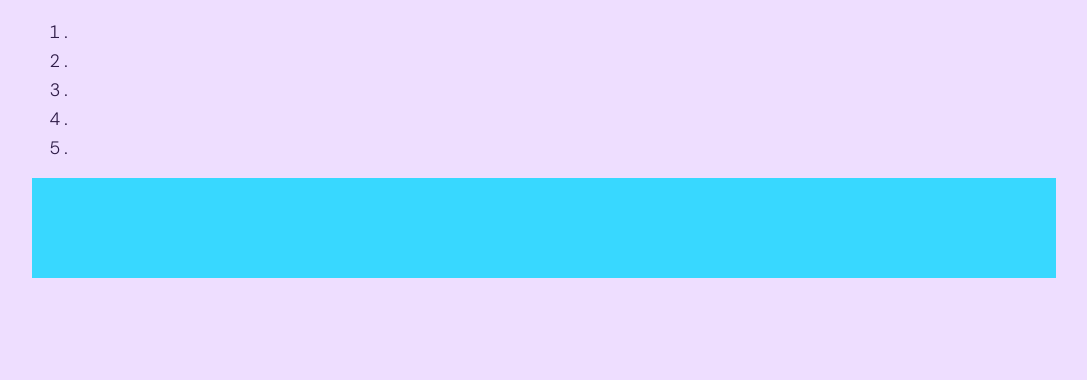
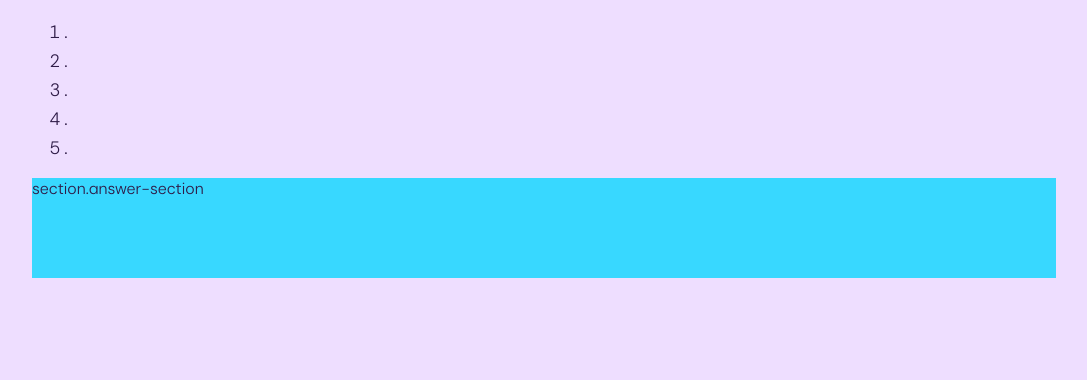
Before and after one commit to stillprocrastinating/UDP5WA4CF-UN03_back_end_development, a Django app: template question/templates/question/question_detail.html in a window 1280 px wide. Shown: the part 331-711 px from the top of the page, without its empty margins (96-1183 px from the left). Run offline with Django 5.2, Linux system fonts and the light colour scheme; the template is opened without the code that fills it, so the values that code supplies are empty.

Commit message:
labels for misbehaving sections

```diff
--- a/question/templates/question/question_detail.html
+++ b/question/templates/question/question_detail.html
@@ -3,14 +3,20 @@
 {% block question_detail %}
 
 <h1>{{ question.id }}</h1>
+
 <section class="flex-section">
     <h3 class="flex-accommodate margin-0 q-module">Ethics 1</h3>
     <h3 class="flex-stubborn q-lo">{{ question.lo }}</h3>
     <p class="flex-accommodate margin-0">Created by {{ question.author }}</p>
 </section>
+
+<section class="meta">
     <p class="center q-meta"><span class="q-type">{{ question.type }}</span> #{{ question.number }}</p>
     <p class="center">Question difficulty: <span class="q-difficulty">{{ question.q_difficulty }}</span></p>
     <p class="center">Question warning: <span class="q-warning">{{ question.warning }}</span></p>     <!-- Create modal -->
+</section>
+
+<section class="q-details">
     <h2 class="q-question">{{ question.question }}</h2>
     <ol class="q-answers">
         <li class="q-answer">{{ question.answer1 }}</li>
@@ -19,8 +25,10 @@
         <li class="q-answer">{{ question.answer4 }}</li>
         <li class="q-answer">{{ question.answer5 }}</li>
     </ol>
+</section>
 
 <section class="answer-section">
+    <!-- delete -->section.answer-section
     {% block question_answer_detail %}
     {% endblock question_answer_detail %}
 </section>
```
Also changed, not shown: test/templates/test/test_detail.html (+10 -4 lines). Lines whose indentation alone changed are shown as unchanged.
